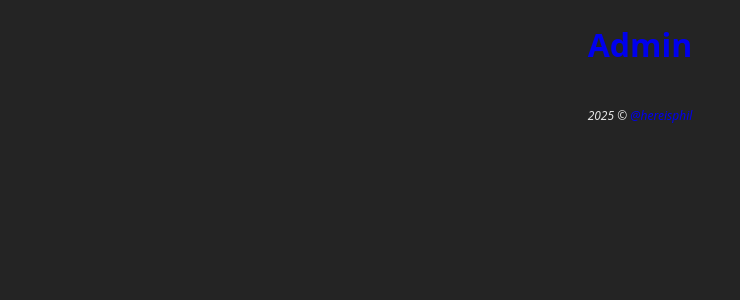
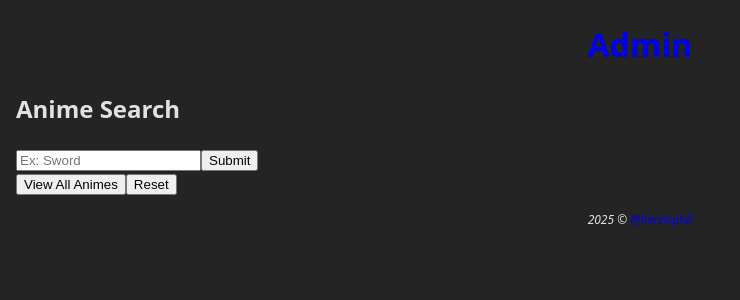
Before and after one commit to CantuPhillip-FS/NodeJS-MongoDB-Assignment, a React (Vite) app in the folder Client/: page /animes in a window 1280 px wide. Shown: the top 300 px of the page, without its empty margins (0-740 px from the left). Built offline with nearby package versions, Linux system fonts and the light colour scheme.

Commit message:
CLIENT: Refactored and added /animes route, confirmed components are still functional.

```diff
--- a/Client/src/App.tsx
+++ b/Client/src/App.tsx
@@ -1,10 +1,7 @@
-import SearchAnime from "./components/SearchAnime";
-
 function App() {
   return (
     <main>
       <h2 className="centered-text">Dashboard</h2>
-      <SearchAnime />
     </main>
   );
 }
--- a/Client/src/main.tsx
+++ b/Client/src/main.tsx
@@ -3,6 +3,7 @@ import { Toaster } from "react-hot-toast";
 import { BrowserRouter, Route, Routes } from "react-router";
 import App from "./App.tsx";
 import "./index.css";
+import Animes from "./pages/Animes.tsx";
 import Studios from "./pages/Studios.tsx";
 import Users from "./pages/Users.tsx";
 import Footer from "./ui/Footer.tsx";
@@ -16,6 +17,7 @@ createRoot(document.getElementById("root")!).render(
       <Route path="/" element={<App />} />
       <Route path="/users" element={<Users />} />
       <Route path="/studios" element={<Studios />} />
+      <Route path="/animes" element={<Animes />} />
     </Routes>
     <Footer />
     <Toaster />
--- a/Client/src/pages/Animes.tsx
+++ b/Client/src/pages/Animes.tsx
@@ -1,3 +1,11 @@
-const Animes = () => {};
+import SearchAnime from "../components/SearchAnime";
+
+const Animes = () => {
+  return (
+    <main>
+      <SearchAnime />
+    </main>
+  );
+};
 
 export default Animes;
```
